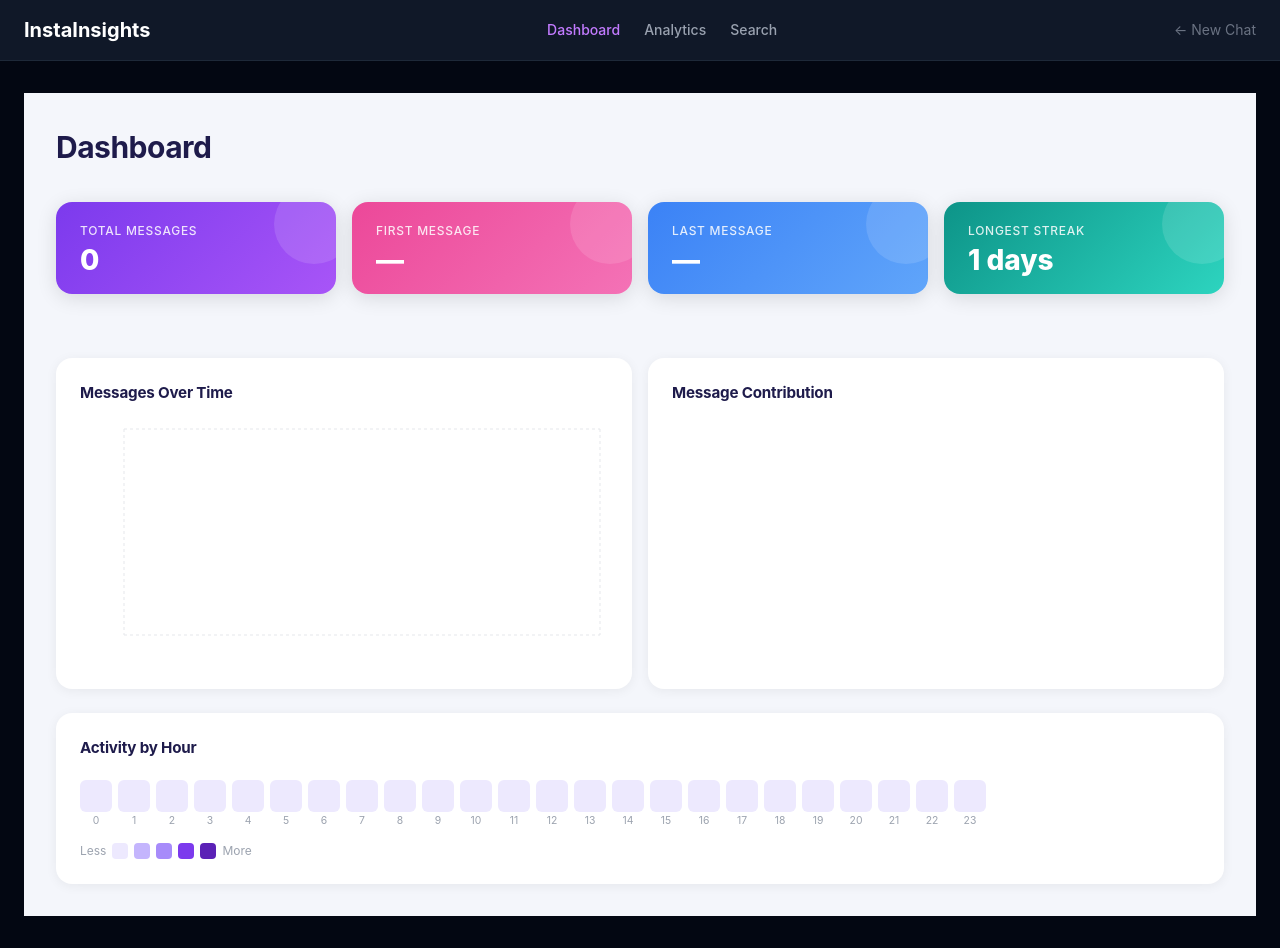
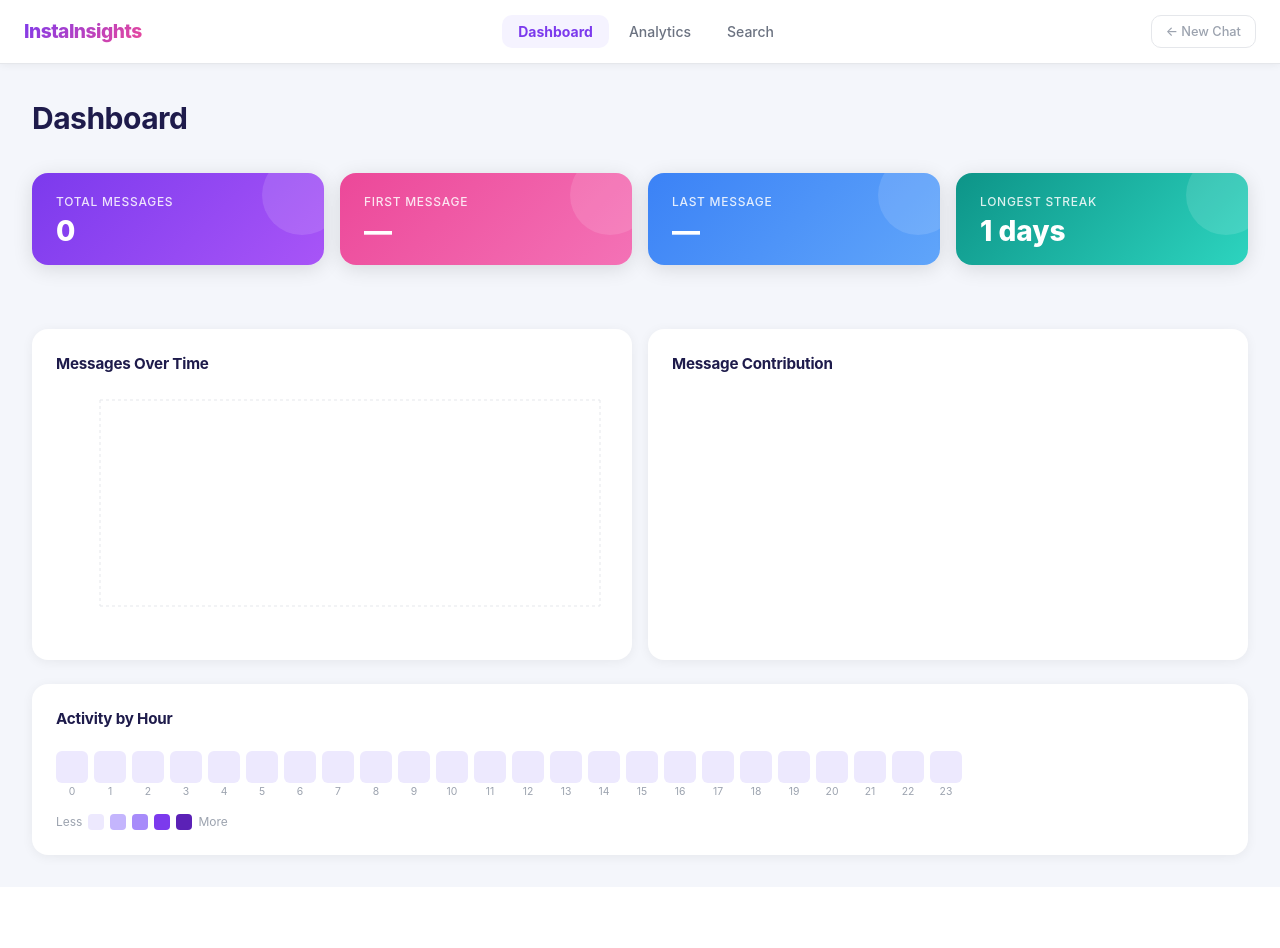
Before and after one commit to hamzaTheZeeshan/InstaInsights, a React (Vite) app: page /dashboard in a window 1280 px wide. After the commit the page ends 887 px from the top, so only its background shows below. Built offline with nearby package versions, Linux system fonts and the light colour scheme.

Commit message:
Updated UI on navbar and layout

```diff
--- /dev/null
+++ b/src/components/Charts/YearlyHeatmap.css
@@ -0,0 +1,172 @@
+/* ============================================================
+   YearlyHeatmap.css
+   Consistent with DashboardPage.css — white card, indigo title,
+   purple intensity scale on a light background.
+   ============================================================ */
+
+/* ── Header row ───────────────────────────────────────────── */
+.yheatmap-header {
+    display: flex;
+    align-items: center;
+    justify-content: space-between;
+    margin-bottom: 1.25rem;
+}
+
+.yheatmap-title {
+    font-size: 0.95rem;
+    font-weight: 700;
+    color: #1e1b4b;
+    margin: 0;
+    letter-spacing: -0.2px;
+}
+
+/* ── Year tab buttons ─────────────────────────────────────── */
+.yheatmap-year-tabs {
+    display: flex;
+    gap: 0.375rem;
+}
+
+.yheatmap-year-btn {
+    padding: 0.3rem 0.875rem;
+    border-radius: 0.5rem;
+    font-size: 0.8rem;
+    font-weight: 500;
+    border: none;
+    cursor: pointer;
+    transition: background 0.15s ease, color 0.15s ease;
+}
+
+.yheatmap-year-btn--inactive {
+    background: #f4f6fb;
+    color: #6b7280;
+}
+
+.yheatmap-year-btn--inactive:hover {
+    background: #ede9fe;
+    color: #7c3aed;
+}
+
+.yheatmap-year-btn--active {
+    background: linear-gradient(135deg, #7c3aed 0%, #a855f7 100%);
+    color: #ffffff;
+    box-shadow: 0 3px 10px rgba(124, 58, 237, 0.3);
+}
+
+/* ── Year total count ─────────────────────────────────────── */
+.yheatmap-total {
+    font-size: 0.8rem;
+    color: #9ca3af;
+    margin: 0 0 1rem 0;
+}
+
+/* ── Scroll container ─────────────────────────────────────── */
+.yheatmap-scroll {
+    overflow-x: auto;
+}
+
+/* ── Month labels ─────────────────────────────────────────── */
+.yheatmap-month-row {
+    display: flex;
+    margin-bottom: 0.25rem;
+    padding-left: 28px;
+}
+
+.yheatmap-month-cell {
+    width: 14px;
+    flex-shrink: 0;
+}
+
+.yheatmap-month-label {
+    font-size: 0.65rem;
+    color: #9ca3af;
+}
+
+/* ── Grid layout ──────────────────────────────────────────── */
+.yheatmap-grid {
+    display: flex;
+    gap: 0;
+}
+
+.yheatmap-day-labels {
+    display: flex;
+    flex-direction: column;
+    margin-right: 4px;
+    gap: 2px;
+}
+
+.yheatmap-day-label {
+    height: 12px;
+    font-size: 9px;
+    color: #9ca3af;
+    display: flex;
+    align-items: center;
+}
+
+.yheatmap-day-label--hidden {
+    opacity: 0;
+}
+
+.yheatmap-weeks {
+    display: flex;
+    gap: 2px;
+}
+
+.yheatmap-week-col {
+    display: flex;
+    flex-direction: column;
+    gap: 2px;
+}
+
+.yheatmap-cell-empty {
+    width: 12px;
+    height: 12px;
+}
+
+.yheatmap-cell {
+    width: 12px;
+    height: 12px;
+    border-radius: 2px;
+    cursor: pointer;
+    transition: opacity 0.15s ease;
+}
+
+.yheatmap-cell:hover {
+    opacity: 0.75;
+}
+
+/* ── Legend ───────────────────────────────────────────────── */
+.yheatmap-legend {
+    display: flex;
+    align-items: center;
+    gap: 0.375rem;
+    margin-top: 1rem;
+}
+
+.yheatmap-legend-label {
+    font-size: 0.7rem;
+    color: #9ca3af;
+}
+
+.yheatmap-legend-swatch {
+    width: 12px;
+    height: 12px;
+    border-radius: 2px;
+}
+
+/* ── Tooltip ──────────────────────────────────────────────── */
+.yheatmap-tooltip {
+    position: fixed;
+    z-index: 50;
+    background: #1e1b4b;
+    color: #ffffff;
+    font-size: 0.75rem;
+    border-radius: 0.625rem;
+    padding: 0.5rem 0.75rem;
+    pointer-events: none;
+    box-shadow: 0 4px 16px rgba(0, 0, 0, 0.18);
+    line-height: 1.5;
+}
+
+.yheatmap-tooltip-count {
+    font-weight: 700;
+}
--- a/src/components/Charts/YearlyHeatmap.tsx
+++ b/src/components/Charts/YearlyHeatmap.tsx
@@ -1,4 +1,5 @@
 import { useMemo, useState } from 'react';
+import './YearlyHeatmap.css';
 import type { Message } from '../../types/message';
 
 interface Props {
@@ -9,20 +10,22 @@ const MONTHS = ['Jan', 'Feb', 'Mar', 'Apr', 'May', 'Jun',
                  'Jul', 'Aug', 'Sep', 'Oct', 'Nov', 'Dec'];
 const DAYS = ['Sun', 'Mon', 'Tue', 'Wed', 'Thu', 'Fri', 'Sat'];
 
+/* Purple intensity scale — light theme friendly */
 function getColor(count: number): string {
-  if (count === 0) return '#1f2937';
-  if (count < 5) return '#4c1d95';
-  if (count < 15) return '#6d28d9';
-  if (count < 30) return '#7c3aed';
-  if (count < 50) return '#8b5cf6';
-  return '#a78bfa';
+  if (count === 0)   return '#ede9fe'; /* purple-100 — empty */
+  if (count < 5)    return '#c4b5fd'; /* purple-300 */
+  if (count < 15)   return '#a78bfa'; /* purple-400 */
+  if (count < 30)   return '#7c3aed'; /* purple-600 */
+  if (count < 50)   return '#6d28d9'; /* purple-700 */
+  return '#4c1d95';                   /* purple-900 — peak */
 }
+
+const LEGEND_VALUES = [0, 5, 15, 30, 50, 60];
 
 function getDaysInYear(year: number): Date[] {
   const days: Date[] = [];
-  const start = new Date(year, 0, 1);
   const end = new Date(year, 11, 31);
-  for (let d = new Date(start); d <= end; d.setDate(d.getDate() + 1)) {
+  for (let d = new Date(year, 0, 1); d <= end; d.setDate(d.getDate() + 1)) {
     days.push(new Date(d));
   }
   return days;
@@ -33,7 +36,6 @@ function toDateKey(date: Date): string {
 }
 
 export default function YearlyHeatmap({ messages }: Props) {
-  // build message count per day
   const countByDay = useMemo(() => {
     const map: Record<string, number> = {};
     for (const msg of messages) {
@@ -43,42 +45,34 @@ export default function YearlyHeatmap({ messages }: Props) {
     return map;
   }, [messages]);
 
-  // get all years in the chat
   const years = useMemo(() => {
     if (messages.length === 0) return [];
     const first = new Date(messages[0].timestamp).getFullYear();
-    const last = new Date(messages[messages.length - 1].timestamp).getFullYear();
+    const last  = new Date(messages[messages.length - 1].timestamp).getFullYear();
     const result: number[] = [];
     for (let y = first; y <= last; y++) result.push(y);
     return result;
   }, [messages]);
 
-  const [selectedYear, setSelectedYear] = useState<number>(() => years[years.length - 1] ?? new Date().getFullYear());
+  const [selectedYear, setSelectedYear] = useState<number>(
+    () => years[years.length - 1] ?? new Date().getFullYear()
+  );
 
-  // build weeks grid for selected year
   const weeks = useMemo(() => {
     const days = getDaysInYear(selectedYear);
-    const firstDayOfWeek = days[0].getDay(); // 0 = Sunday
-
-    // pad start so day 1 aligns to correct column
+    const firstDayOfWeek = days[0].getDay();
     const grid: (Date | null)[] = Array(firstDayOfWeek).fill(null).concat(days);
-
-    // chunk into weeks of 7
     const result: (Date | null)[][] = [];
-    for (let i = 0; i < grid.length; i += 7) {
-      result.push(grid.slice(i, i + 7));
-    }
+    for (let i = 0; i < grid.length; i += 7) result.push(grid.slice(i, i + 7));
     return result;
   }, [selectedYear]);
 
-  // month label positions
   const monthLabels = useMemo(() => {
     const labels: { month: string; weekIndex: number }[] = [];
     const days = getDaysInYear(selectedYear);
     const firstDayOfWeek = days[0].getDay();
     let lastMonth = -1;
-
-    days.forEach((day) => {
+    days.forEach(day => {
       const month = day.getMonth();
       if (month !== lastMonth) {
         const dayOfYear = Math.floor((day.getTime() - new Date(selectedYear, 0, 1).getTime()) / 86400000);
@@ -90,25 +84,31 @@ export default function YearlyHeatmap({ messages }: Props) {
     return labels;
   }, [selectedYear]);
 
-  const [tooltip, setTooltip] = useState<{ date: string; count: number; x: number; y: number } | null>(null);
+  const [tooltip, setTooltip] = useState<{
+    date: string; count: number; x: number; y: number;
+  } | null>(null);
 
   if (years.length === 0) return null;
 
+  const yearTotal = Object.entries(countByDay)
+    .filter(([k]) => k.startsWith(String(selectedYear)))
+    .reduce((sum, [, v]) => sum + v, 0);
+
   return (
-    <div className="bg-gray-900 rounded-2xl p-6">
-      <div className="flex items-center justify-between mb-6">
-        <h3 className="text-white font-semibold text-lg">Yearly Activity</h3>
-        {/* Year tabs */}
-        <div className="flex gap-2">
+    <>
+      {/* Header */}
+      <div className="yheatmap-header">
+        <h3 className="yheatmap-title">Yearly Activity</h3>
+        <div className="yheatmap-year-tabs">
           {years.map(y => (
             <button
               key={y}
               onClick={() => setSelectedYear(y)}
-              className={`px-4 py-1.5 rounded-lg text-sm font-medium transition-colors ${
+              className={
                 selectedYear === y
-                  ? 'bg-purple-600 text-white'
-                  : 'bg-gray-800 text-gray-400 hover:text-white'
-              }`}
+                  ? 'yheatmap-year-btn yheatmap-year-btn--active'
+                  : 'yheatmap-year-btn yheatmap-year-btn--inactive'
+              }
             >
               {y}
             </button>
@@ -116,66 +116,63 @@ export default function YearlyHeatmap({ messages }: Props) {
         </div>
       </div>
 
-      {/* Total for year */}
-      <p className="text-gray-500 text-sm mb-4">
-        {Object.entries(countByDay)
-          .filter(([k]) => k.startsWith(String(selectedYear)))
-          .reduce((sum, [, v]) => sum + v, 0)
-          .toLocaleString()} messages in {selectedYear}
+      {/* Year total */}
+      <p className="yheatmap-total">
+        {yearTotal.toLocaleString()} messages in {selectedYear}
       </p>
 
-      <div className="overflow-x-auto">
-        <div className="relative" style={{ minWidth: `${weeks.length * 14}px` }}>
+      {/* Grid */}
+      <div className="yheatmap-scroll">
+        <div style={{ minWidth: `${weeks.length * 14}px`, position: 'relative' }}>
 
           {/* Month labels */}
-          <div className="flex mb-1" style={{ paddingLeft: '28px' }}>
+          <div className="yheatmap-month-row">
             {weeks.map((_, wi) => {
               const label = monthLabels.find(l => l.weekIndex === wi);
               return (
-                <div key={wi} style={{ width: '14px', flexShrink: 0 }}>
-                  {label && (
-                    <span className="text-gray-500 text-xs">{label.month}</span>
-                  )}
+                <div key={wi} className="yheatmap-month-cell">
+                  {label && <span className="yheatmap-month-label">{label.month}</span>}
                 </div>
               );
             })}
           </div>
 
-          <div className="flex gap-0">
+          <div className="yheatmap-grid">
             {/* Day labels */}
-            <div className="flex flex-col mr-1" style={{ gap: '2px' }}>
+            <div className="yheatmap-day-labels">
               {DAYS.map((d, i) => (
-                <div key={d} style={{ height: '12px', fontSize: '9px' }}
-                  className={`text-gray-600 flex items-center ${i % 2 === 0 ? 'opacity-0' : ''}`}>
+                <div
+                  key={d}
+                  className={
+                    i % 2 === 0
+                      ? 'yheatmap-day-label yheatmap-day-label--hidden'
+                      : 'yheatmap-day-label'
+                  }
+                >
                   {d}
                 </div>
               ))}
             </div>
 
-            {/* Heatmap grid */}
-            <div className="flex" style={{ gap: '2px' }}>
+            {/* Heatmap cells */}
+            <div className="yheatmap-weeks">
               {weeks.map((week, wi) => (
-                <div key={wi} className="flex flex-col" style={{ gap: '2px' }}>
+                <div key={wi} className="yheatmap-week-col">
                   {week.map((day, di) => {
-                    if (!day) {
-                      return <div key={di} style={{ width: '12px', height: '12px' }} />;
-                    }
+                    if (!day) return <div key={di} className="yheatmap-cell-empty" />;
                     const key = toDateKey(day);
                     const count = countByDay[key] ?? 0;
                     return (
                       <div
                         key={di}
-                        style={{
-                          width: '12px',
-                          height: '12px',
-                          backgroundColor: getColor(count),
-                          borderRadius: '2px',
-                          cursor: 'pointer',
-                        }}
-                        onMouseEnter={(e) => {
+                        className="yheatmap-cell"
+                        style={{ backgroundColor: getColor(count) }}
+                        onMouseEnter={e => {
                           const rect = (e.target as HTMLElement).getBoundingClientRect();
                           setTooltip({
-                            date: day.toLocaleDateString('en-US', { month: 'short', day: 'numeric', year: 'numeric' }),
+                            date: day.toLocaleDateString('en-US', {
+                              month: 'short', day: 'numeric', year: 'numeric',
+                            }),
                             count,
                             x: rect.left,
                             y: rect.top,
@@ -193,28 +190,29 @@ export default function YearlyHeatmap({ messages }: Props) {
       </div>
 
       {/* Legend */}
-      <div className="flex items-center gap-2 mt-4">
-        <span className="text-gray-500 text-xs">0</span>
-        {[0, 5, 15, 30, 50].map(v => (
+      <div className="yheatmap-legend">
+        <span className="yheatmap-legend-label">Less</span>
+        {LEGEND_VALUES.map(v => (
           <div
             key={v}
-            style={{ width: '12px', height: '12px', backgroundColor: getColor(v), borderRadius: '2px' }}
+            className="yheatmap-legend-swatch"
+            style={{ backgroundColor: getColor(v) }}
           />
         ))}
-        <span className="text-gray-500 text-xs">50+</span>
+        <span className="yheatmap-legend-label">More</span>
       </div>
 
       {/* Tooltip */}
       {tooltip && (
         <div
-          className="fixed z-50 bg-gray-800 text-white text-xs rounded-lg px-3 py-2 pointer-events-none shadow-lg"
-          style={{ left: tooltip.x + 16, top: tooltip.y - 40 }}
+          className="yheatmap-tooltip"
+          style={{ left: tooltip.x + 16, top: tooltip.y - 44 }}
         >
-          <span className="font-semibold">{tooltip.count} messages</span>
+          <span className="yheatmap-tooltip-count">{tooltip.count} messages</span>
           <br />
           {tooltip.date}
         </div>
       )}
-    </div>
+    </>
   );
 }
--- /dev/null
+++ b/src/components/Layout/Layout.css
@@ -0,0 +1,15 @@
+/* ============================================================
+   Layout.css
+   Consistent with DashboardPage.css — light #f4f6fb background,
+   full-height shell, constrained content width.
+   ============================================================ */
+
+.layout-shell {
+    min-height: 100vh;
+    background-color: #f4f6fb;
+}
+
+.layout-main {
+    max-width: 1280px;
+    margin: 0 auto;
+}
--- a/src/components/Layout/Layout.tsx
+++ b/src/components/Layout/Layout.tsx
@@ -1,11 +1,12 @@
+import './Layout.css';
 import Navbar from './Navbar';
 import type { ReactNode } from 'react';
 
 export default function Layout({ children }: { children: ReactNode }) {
   return (
-    <div className="min-h-screen bg-gray-950">
+    <div className="layout-shell">
       <Navbar />
-      <main className="max-w-7xl mx-auto px-6 py-8">
+      <main className="layout-main">
         {children}
       </main>
     </div>
--- /dev/null
+++ b/src/components/Layout/Navbar.css
@@ -0,0 +1,86 @@
+/* ============================================================
+   Navbar.css
+   Consistent with DashboardPage.css — white background, indigo
+   text, purple accent for active link.
+   ============================================================ */
+
+/* ── Nav wrapper ──────────────────────────────────────────── */
+.navbar {
+    background: #ffffff;
+    border-bottom: 1px solid #e5e7eb;
+    padding: 0 1.5rem;
+    height: 64px;
+    display: flex;
+    align-items: center;
+    justify-content: space-between;
+    box-shadow: 0 1px 8px rgba(0, 0, 0, 0.06);
+    position: sticky;
+    top: 0;
+    z-index: 100;
+}
+
+/* ── Brand / logo ─────────────────────────────────────────── */
+.navbar-brand {
+    font-size: 1.2rem;
+    font-weight: 800;
+    color: #1e1b4b;
+    cursor: pointer;
+    letter-spacing: -0.5px;
+    background: linear-gradient(135deg, #7c3aed 0%, #ec4899 100%);
+    -webkit-background-clip: text;
+    -webkit-text-fill-color: transparent;
+    background-clip: text;
+    transition: opacity 0.2s ease;
+}
+
+.navbar-brand:hover {
+    opacity: 0.85;
+}
+
+/* ── Nav links ────────────────────────────────────────────── */
+.navbar-links {
+    display: flex;
+    gap: 0.25rem;
+}
+
+.nav-link {
+    padding: 0.4rem 1rem;
+    border-radius: 0.625rem;
+    font-size: 0.875rem;
+    font-weight: 500;
+    border: none;
+    background: transparent;
+    cursor: pointer;
+    transition: background 0.15s ease, color 0.15s ease;
+    color: #6b7280;
+}
+
+.nav-link:hover {
+    background: #f5f3ff;
+    color: #7c3aed;
+}
+
+.nav-link--active {
+    background: #f5f3ff;
+    color: #7c3aed;
+    font-weight: 700;
+}
+
+/* ── Reset button ─────────────────────────────────────────── */
+.navbar-reset {
+    font-size: 0.8rem;
+    font-weight: 500;
+    color: #9ca3af;
+    background: transparent;
+    border: 1.5px solid #e5e7eb;
+    border-radius: 0.625rem;
+    padding: 0.35rem 0.875rem;
+    cursor: pointer;
+    transition: border-color 0.2s ease, color 0.2s ease, background 0.2s ease;
+}
+
+.navbar-reset:hover {
+    border-color: #fca5a5;
+    color: #ef4444;
+    background: #fef2f2;
+}
--- a/src/components/Layout/Navbar.tsx
+++ b/src/components/Layout/Navbar.tsx
@@ -1,3 +1,4 @@
+import './Navbar.css';
 import { useNavigate, useLocation } from 'react-router-dom';
 import { useChatContext } from '../../context/ChatContext';
 
@@ -18,29 +19,28 @@ export default function Navbar() {
   };
 
   return (
-    <nav className="bg-gray-900 border-b border-gray-800 px-6 py-4 flex items-center justify-between">
-      <span className="text-white font-bold text-xl cursor-pointer" onClick={handleReset}>
+    <nav className="navbar">
+      <span className="navbar-brand" onClick={handleReset}>
         InstaInsights
       </span>
-      <div className="flex gap-6">
+
+      <div className="navbar-links">
         {links.map(link => (
           <button
             key={link.path}
             onClick={() => navigate(link.path)}
-            className={`text-sm font-medium transition-colors ${
+            className={
               location.pathname === link.path
-                ? 'text-purple-400'
-                : 'text-gray-400 hover:text-white'
-            }`}
+                ? 'nav-link nav-link--active'
+                : 'nav-link'
+            }
           >
             {link.label}
           </button>
         ))}
       </div>
-      <button
-        onClick={handleReset}
-        className="text-sm text-gray-500 hover:text-red-400 transition-colors"
-      >
+
+      <button onClick={handleReset} className="navbar-reset">
         ← New Chat
       </button>
     </nav>
```
